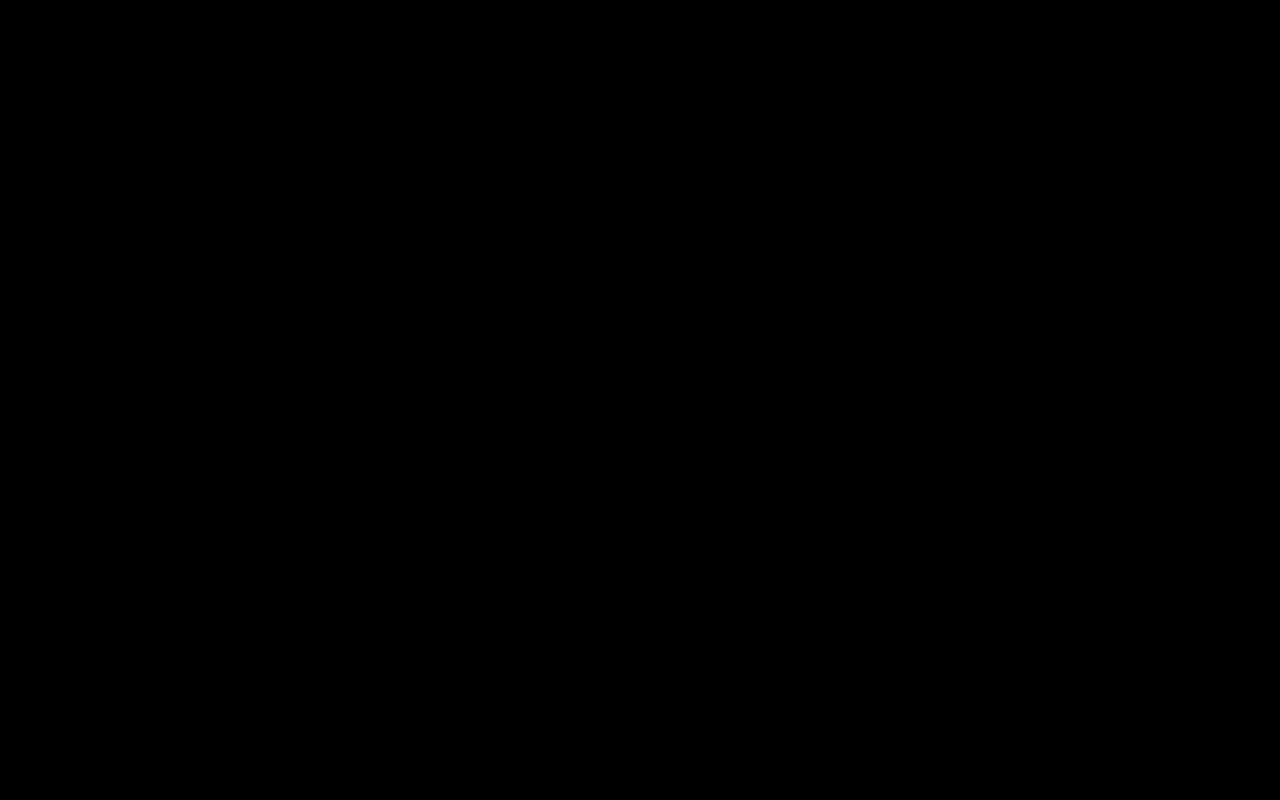
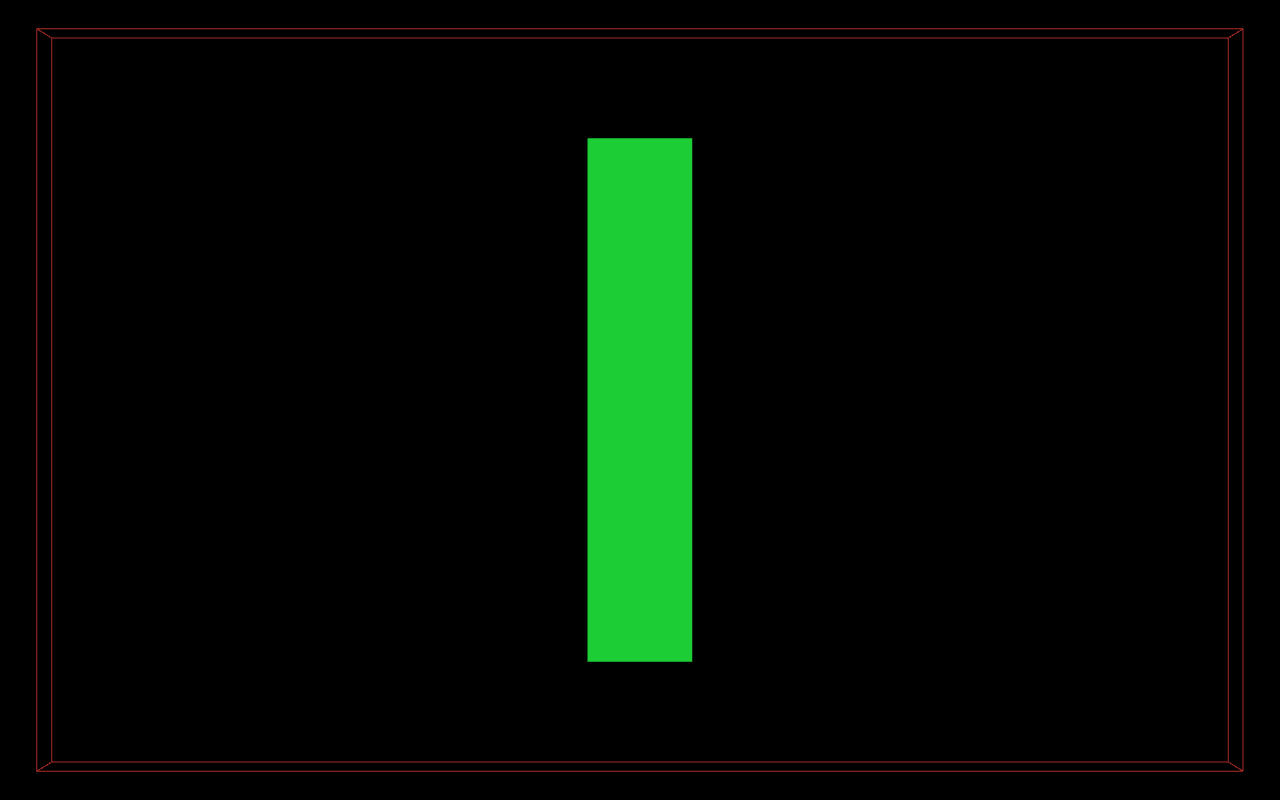
Before and after one commit to guicastaldeli/rainbow-dino, a website: page root/main/index.html in a window 1280 px wide. Drawn offline with nearby package versions, Linux system fonts and the light colour scheme.

Commit message:
update-01_04

```diff
--- a/root/main/display.ts
+++ b/root/main/display.ts
@@ -4,6 +4,7 @@ import { Terrain } from './terrain.js';
 
 export class Display {
     public display: any;
+    public mainGroup!: THREE.Group;
     private mesh!: THREE.LineSegments;
 
     constructor() {
@@ -11,8 +12,8 @@ export class Display {
     }
 
     size = {
-        w: window.innerWidth / 80,
-        h: window.innerHeight / 65,
+        w: 13,
+        h: 8,
         d: 0.1
     }
 
@@ -37,16 +38,16 @@ export class Display {
     }
 
     private _mainGroup(): THREE.Group {
-        const mainGroup = new THREE.Group();
-        mainGroup.add(this.mesh);
+        this.mainGroup = new THREE.Group();
+        this.mainGroup.add(this.mesh);
 
         //Render
             //Terrain
             const renderTerrain = new Terrain();
-            mainGroup.add(renderTerrain.mesh);
+            this.mainGroup.add(renderTerrain.mesh);
         //
 
-        return mainGroup;
+        return this.mainGroup;
     }
 
     public setDisplay(): THREE.Group {
@@ -55,4 +56,15 @@ export class Display {
 
         return this._mainGroup();
     }
+
+    //Resize
+        private handleResize(): void {
+            this.size.w = this.size.w;
+            this.size.h = this.size.h;
+
+            window.addEventListener('resize', () => {
+                this.handleResize();
+            });
+        }
+    //
 }
--- a/root/main/index.html
+++ b/root/main/index.html
@@ -15,7 +15,7 @@
     </script>
 </head>
 <body>
-    <canvas id="game--container"></canvas>
+    <canvas id="game--container" width="1920" height="1080"></canvas>
 
     <!-- Script -->
     <script type="module" src="../out/main.js"></script>
--- a/root/main/main.ts
+++ b/root/main/main.ts
@@ -4,19 +4,32 @@ import { Camera } from './camera.js';
 import { Display } from './display.js';
 
 const canvas = <HTMLCanvasElement>(document.getElementById('game--container'));
-const scene = new THREE.Scene();
-
 const renderer = new THREE.WebGLRenderer({ antialias: true, canvas: canvas });
 renderer.setSize(window.innerWidth, window.innerHeight);
 
-const camera = new Camera(renderer);
-scene.add(camera.camera);
+const scene = new THREE.Scene();
 
 //Render
+    //Camera
+    const camera = new Camera(renderer);
+    scene.add(camera.camera);
+
     //Main Display
     const renderDisplay = new Display();
     scene.add(renderDisplay.display);
 //
+
+function resizeRenderer() {
+    canvas.width = window.innerWidth;
+    canvas.height = window.innerHeight;
+
+    renderer.setSize(canvas.width, canvas.height);
+    camera.camera.updateProjectionMatrix();
+
+    window.addEventListener('resize', resizeRenderer);
+}
+
+resizeRenderer();
 
 //Main Render
     function render() {
--- a/root/main/terrain.ts
+++ b/root/main/terrain.ts
@@ -1,10 +1,10 @@
 import * as THREE from 'three';
 
 export class Terrain {
-    public mesh!: THREE.Mesh | any;
+    public mesh!: THREE.Mesh;
 
     constructor() {
-        this.mesh = this.updateTerrain();
+        this.updateTerrain();
     }
 
     size = {
```
Also changed, not shown: root/out/display.js, root/out/main.js, root/out/terrain.js.
